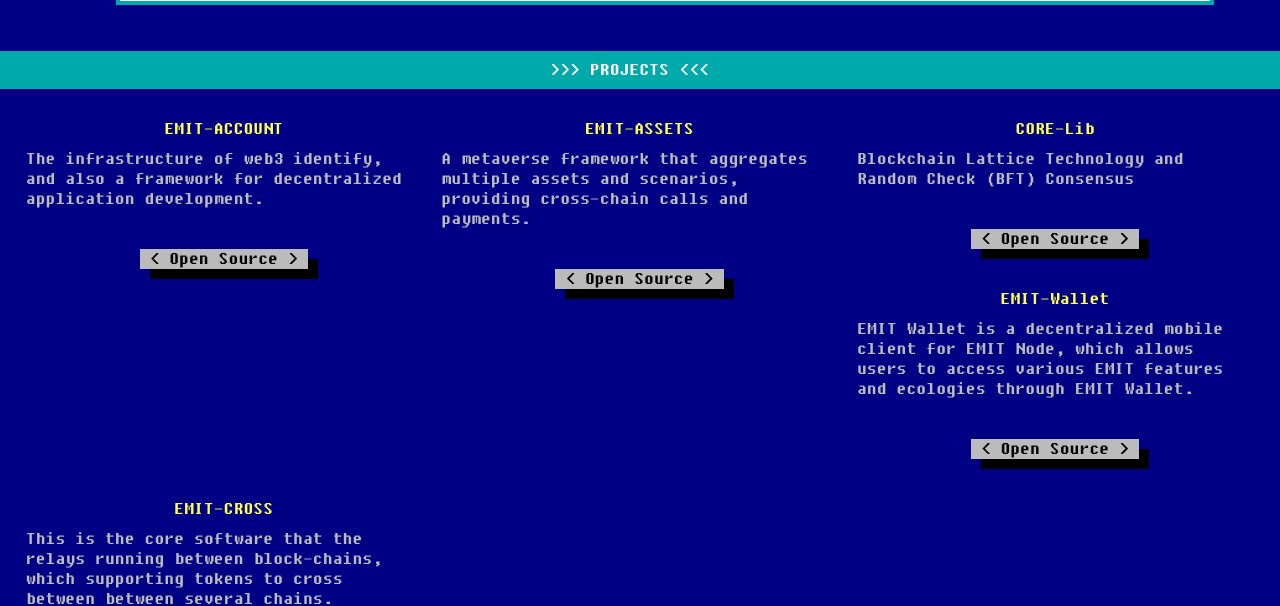
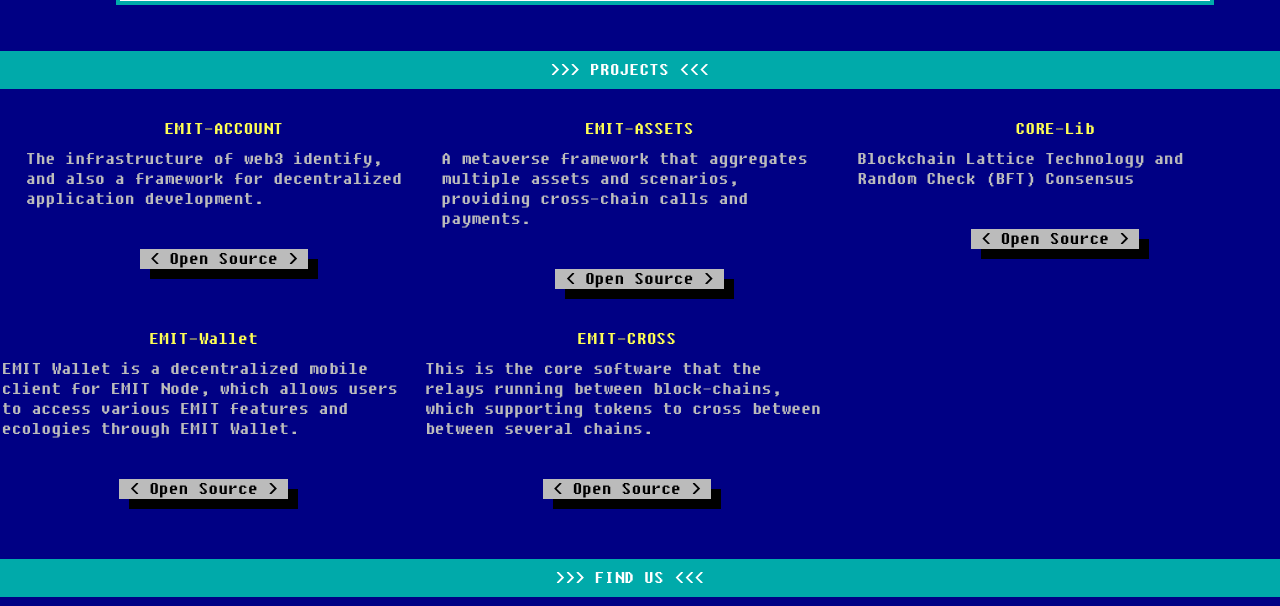
Before and after one commit to emit-technology/emit-core-website, a plain HTML site: page index.html in a window 1280 px wide. Shown: the part 491-1097 px from the top of the page. Drawn offline with Linux system fonts and the light colour scheme.

Commit message:
first commit

```diff
--- a/index.html
+++ b/index.html
@@ -134,6 +134,8 @@
                     <a class="btn btn-primary" target="_blank" href="https://github.com/emit-technology/">Open Source</a>
                 </p>
             </div>
+        </div>
+        <div class="row mt-4">
             <div class="col-md-4">
                 <h2><a class="text-link" href="https://github.com/emit-technology/emit-wallet">EMIT-Wallet</a></h2>
                 <p style="margin-top:10px;">EMIT Wallet is a decentralized mobile client for EMIT Node, which allows users to access various EMIT features and ecologies through EMIT Wallet.</p>
```
